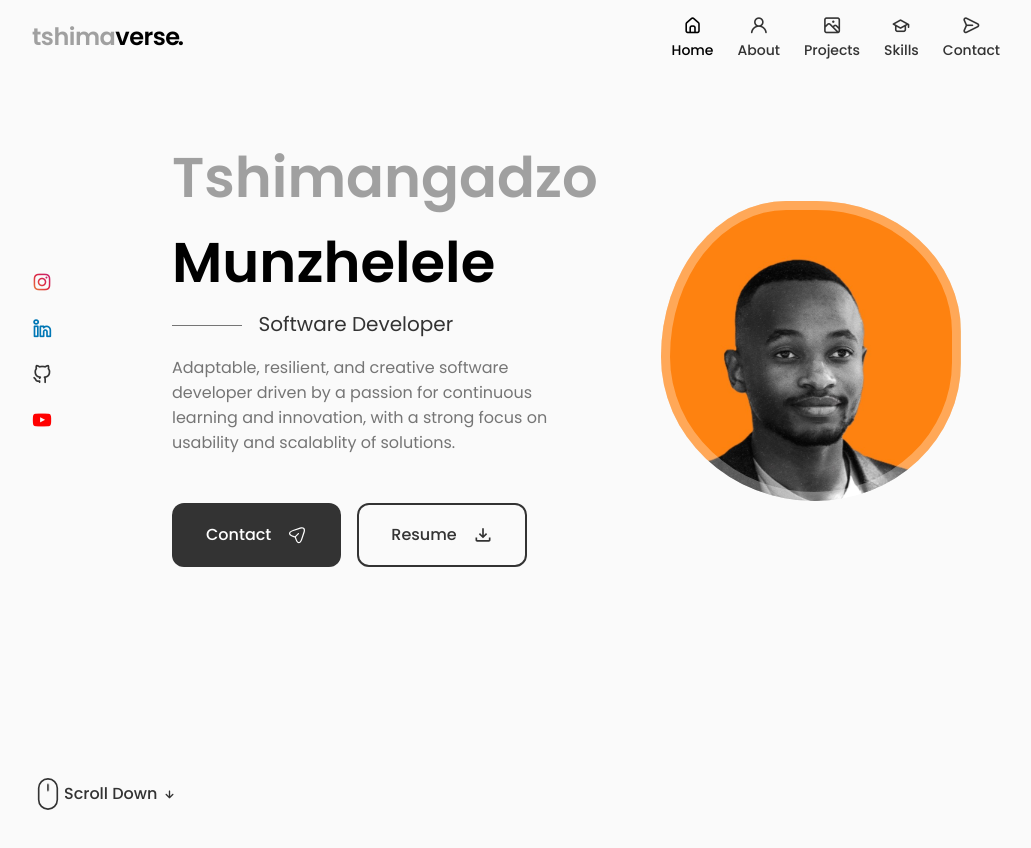
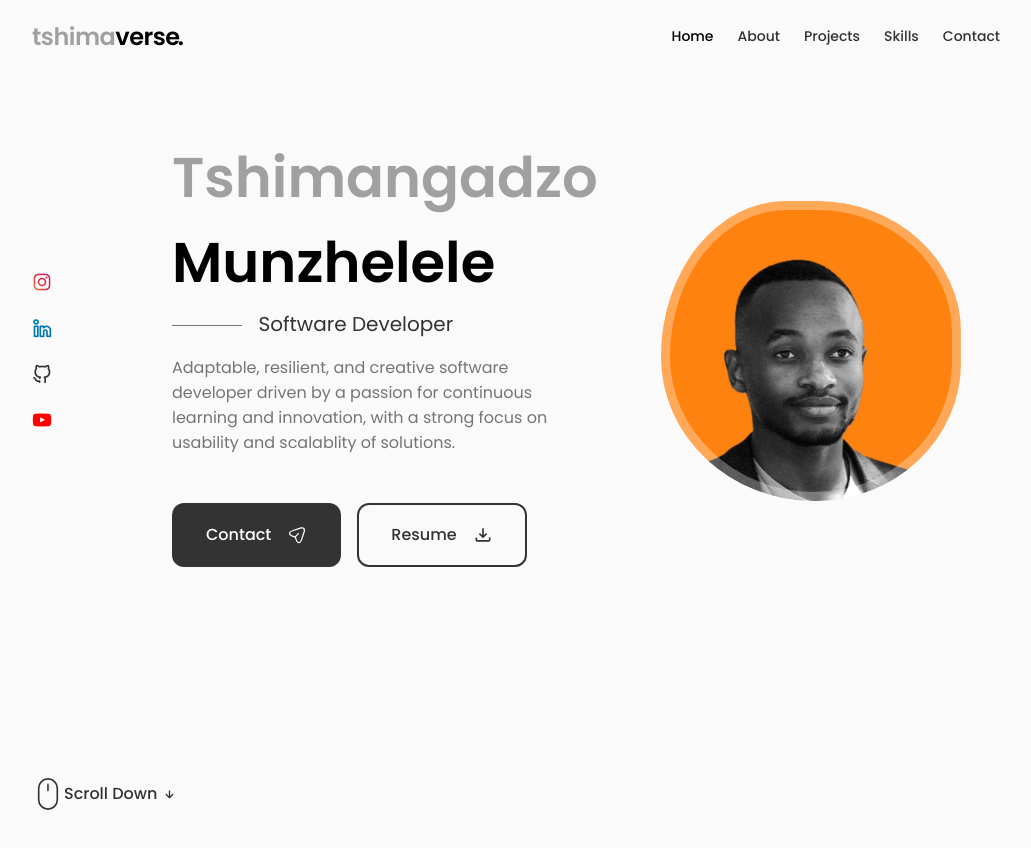
Before and after one commit to Tshimangadzostephen/Tshimaverse, a React (Vite) app: page / in a window 1280 px wide. Shown: the top 848 px of the page, without its empty margins (124-1155 px from the left). Built offline with nearby package versions, Linux system fonts and the light colour scheme.

Commit message:
rid nav icons

```diff
--- a/src/components/header/Header.css
+++ b/src/components/header/Header.css
@@ -52,7 +52,7 @@
   margin-left: -2px;
 }
 
-/* Desktop list */
+/* Desktop nav */
 .nav__list {
   display: flex !important;
   column-gap: 2rem;
@@ -68,12 +68,12 @@
   transition: 0.3s;
 }
 
-/* Desktop icons visible (your original behavior) */
+/* ✅ Hide icons on desktop (your original preference) */
 .nav__icon {
-  display: block;
-  font-size: 1.2rem;
+  display: none;
 }
 
+/* Active link */
 .active-link,
 .nav__link:hover {
   color: var(--title-color-dark);
@@ -89,7 +89,6 @@
 /* MOBILE OVERLAY MENU */
 /* ============================= */
 @media screen and (max-width: 768px) {
-  /* show toggle on mobile */
   .nav__toggle {
     display: block;
     font-size: 1.1rem;
@@ -118,7 +117,6 @@
     transform: translateY(0);
   }
 
-  /* Center list */
   .nav__list {
     display: flex !important;
     flex-direction: column;
@@ -132,13 +130,14 @@
     list-style: none;
   }
 
-  /* Hide desktop icons + text in overlay */
+  /* Hide desktop text inside overlay */
+  .nav__link-text {
+    display: none;
+  }
+
+  /* Hide icons in overlay too */
   .nav__icon {
     display: none !important;
-  }
-
-  .nav__link-text {
-    display: none;
   }
 
   /* Show mobile labels */
@@ -188,7 +187,6 @@
 
   .nav__footer-row {
     display: flex;
-    align-items: center;
     justify-content: center;
     margin-bottom: 0.75rem;
   }
@@ -238,7 +236,6 @@
   }
 }
 
-/* Small devices */
 @media screen and (max-width: 350px) {
   .nav__logo {
     font-size: 1.1rem;
--- a/src/components/header/Header.tsx
+++ b/src/components/header/Header.tsx
@@ -106,7 +106,7 @@ const Header = () => {
             <li className="nav__item">
               <a
                 href="#projects"
-                data-mobile="Works"
+                data-mobile="Projects"
                 onClick={() => handleLinkClick("projects")}
                 className={`nav__link ${
                   activeSection === "projects" ? "active-link" : ""
```
